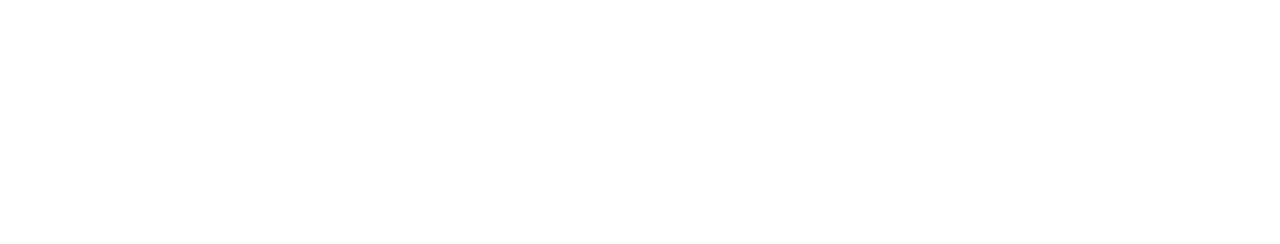
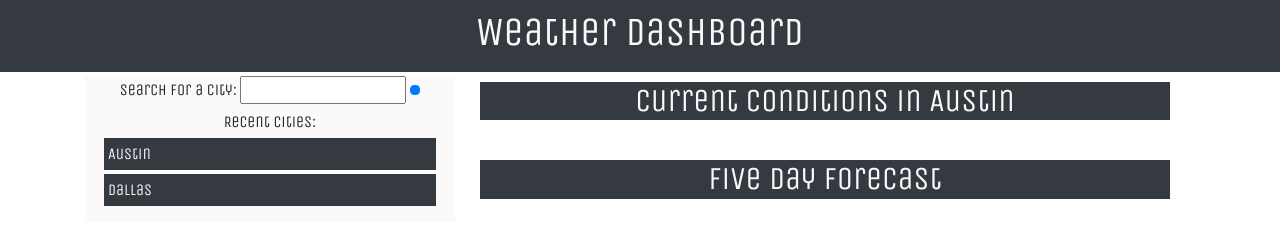
Before and after one commit to JamesLuu96/weather-dashboard, a plain HTML site: page index.html in a window 1280 px wide. Drawn offline with nearby package versions, Linux system fonts and the light colour scheme; a web font is replaced by a local one.

Commit message:
html done

```diff
--- a/assets/css/styles.css
+++ b/assets/css/styles.css
@@ -0,0 +1,26 @@
+body {
+  font-family: 'Unica One', cursive;
+}
+*{
+    margin: 0;
+    padding: 0;
+    box-sizing: border-box;
+}
+
+a:hover, a:visited, a:link, a:active {
+    color: inherit;
+    text-decoration: none!important;
+    box-shadow: none!important;
+}
+.city-container{
+    background-color: rgba(241, 235, 235, .3);
+}
+.recent-city {
+    cursor: pointer;
+}
+.forecast-container div{
+    margin: 10px;
+}
+.forecast-container{
+    margin: 0 auto;
+}
--- a/index.html
+++ b/index.html
@@ -4,8 +4,59 @@
     <meta charset="UTF-8">
     <meta name="viewport" content="width=device-width, initial-scale=1.0">
     <title>Weather Dashboard</title>
+    <link rel="stylesheet" href="https://cdnjs.cloudflare.com/ajax/libs/twitter-bootstrap/4.5.3/css/bootstrap.min.css" integrity="sha512-oc9+XSs1H243/FRN9Rw62Fn8EtxjEYWHXRvjS43YtueEewbS6ObfXcJNyohjHqVKFPoXXUxwc+q1K7Dee6vv9g==" crossorigin="anonymous" />
+    <!-- <link rel="stylesheet" href="https://stackpath.bootstrapcdn.com/bootstrap/4.1.3/css/bootstrap.min.css" integrity="sha384-MCw98/SFnGE8fJT3GXwEOngsV7Zt27NXFoaoApmYm81iuXoPkFOJwJ8ERdknLPMO" crossorigin="anonymous"> -->
+    <link href="https://fonts.googleapis.com/css?family=Unica+One&display=swap" rel="stylesheet">
+    <link rel="stylesheet" href="./assets/css/styles.css">
 </head>
 <body>
+    <nav class="text-center bg-dark text-light py-2">
+        <a href=""><h1>Weather Dashboard</h1></a>
+    </nav>
 
+    <div class="container d-flex flex-wrap">
+        <!-- Main Left Column -->
+        <div class="city-container text-center col-12 col-md-4 mt-1">
+            <form>
+                <label for="city">
+                    Search for a City:
+                </label>
+
+                <input id="city" name="city" type="text">
+                <button id="searchBtn" type="submit" class="p-1 btn btn-primary" ><span class="oi oi-magnifying-glass"></span></button>
+            </form>
+            Recent Cities:
+            <ul class="recent-cities text-left">
+                <li class="recent-city bg-dark text-light m-1 p-1">Austin</li>
+                <li class="recent-city bg-dark text-light m-1 p-1">Dallas</li>
+            </ul>
+        </div>
+        <!-- Main Right Column -->
+        <div class="forecast-container text-center col-12 col-md-8">
+            <div id="conditions">
+
+                <h2 class="bg-dark text-light" id="conditionsInfo">Current Conditions in <span>Austin<!--City Name--></span></h2>
+                <div class="row justify-content-center" id="conditionsInfo2">
+                    <div class="col-sm-5" id="firstCol">
+                        <!-- -->
+                    </div>
+                    <div class="col-sm-5" id="secCol">
+                        <!-- -->
+                    </div>
+                </div>
+            </div>
+
+            <div id="forecast">
+
+                <h2 class="bg-dark text-light">Five Day Forecast</h2>
+                <div class="row justify-content-center" id="forecastInfo">
+                    <!-- dynamically add 5 day forecast-->
+                </div>
+            </div>
+        </div>
+    </div>
+    <script src="https://cdnjs.cloudflare.com/ajax/libs/jquery/3.5.1/jquery.min.js" integrity="sha512-bLT0Qm9VnAYZDflyKcBaQ2gg0hSYNQrJ8RilYldYQ1FxQYoCLtUjuuRuZo+fjqhx/qtq/1itJ0C2ejDxltZVFg==" crossorigin="anonymous"></script>
+    <script src="https://cdnjs.cloudflare.com/ajax/libs/twitter-bootstrap/4.5.3/js/bootstrap.min.js" integrity="sha512-8qmis31OQi6hIRgvkht0s6mCOittjMa9GMqtK9hes5iEQBQE/Ca6yGE5FsW36vyipGoWQswBj/QBm2JR086Rkw==" crossorigin="anonymous"></script>
+    <link rel="stylesheet" href="https://cdnjs.cloudflare.com/ajax/libs/open-iconic/1.1.1/font/css/open-iconic-bootstrap.min.css" integrity="sha512-UyNhw5RNpQaCai2EdC+Js0QL4RlVmiq41DkmCJsRV3ZxipG2L0HhTqIf/H9Hp8ez2EnFlkBnjRGJU2stW3Lj+w==" crossorigin="anonymous" />
 </body>
 </html>
```
Also changed, not shown: assets/js/script.js (+14 -0 lines).
